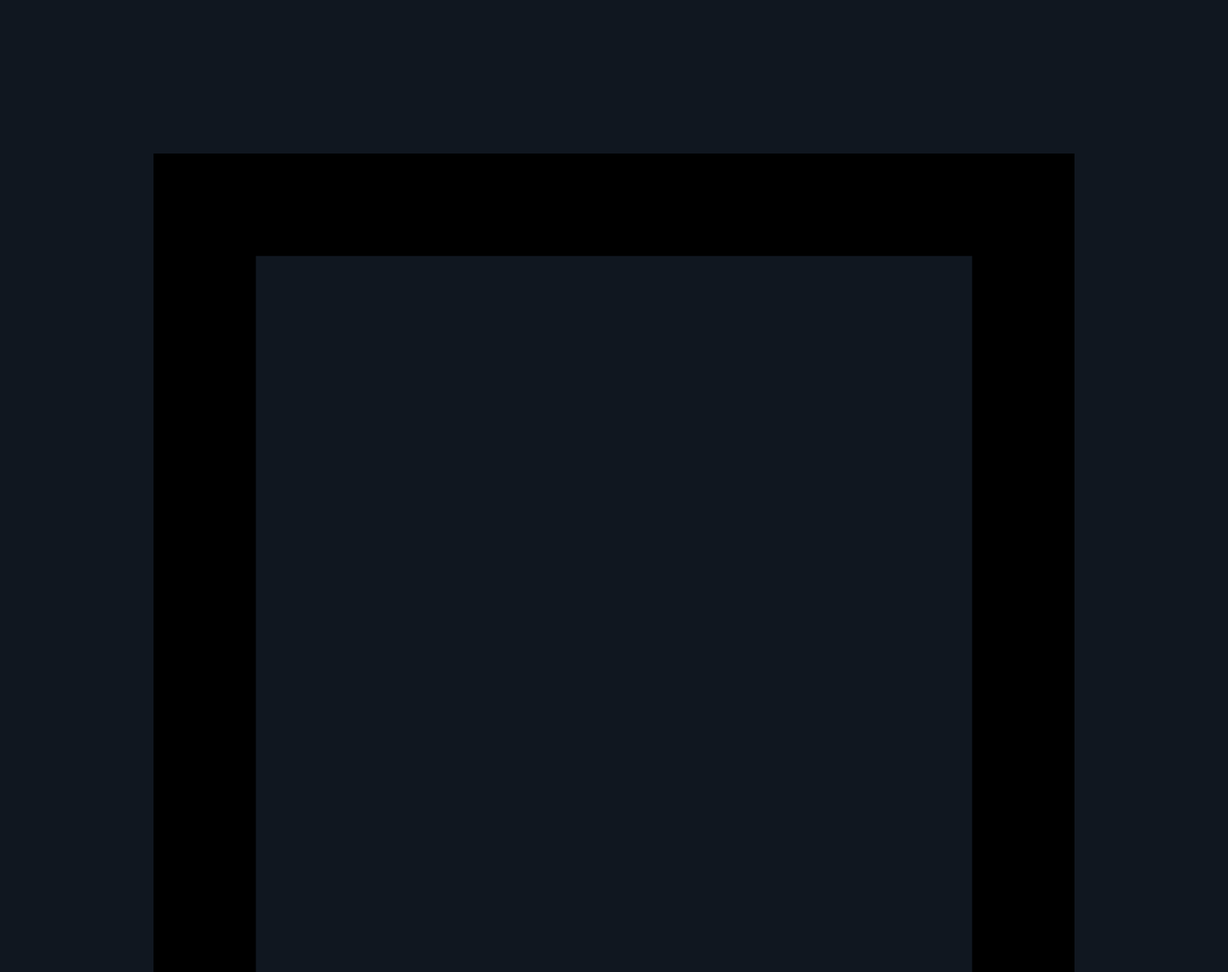
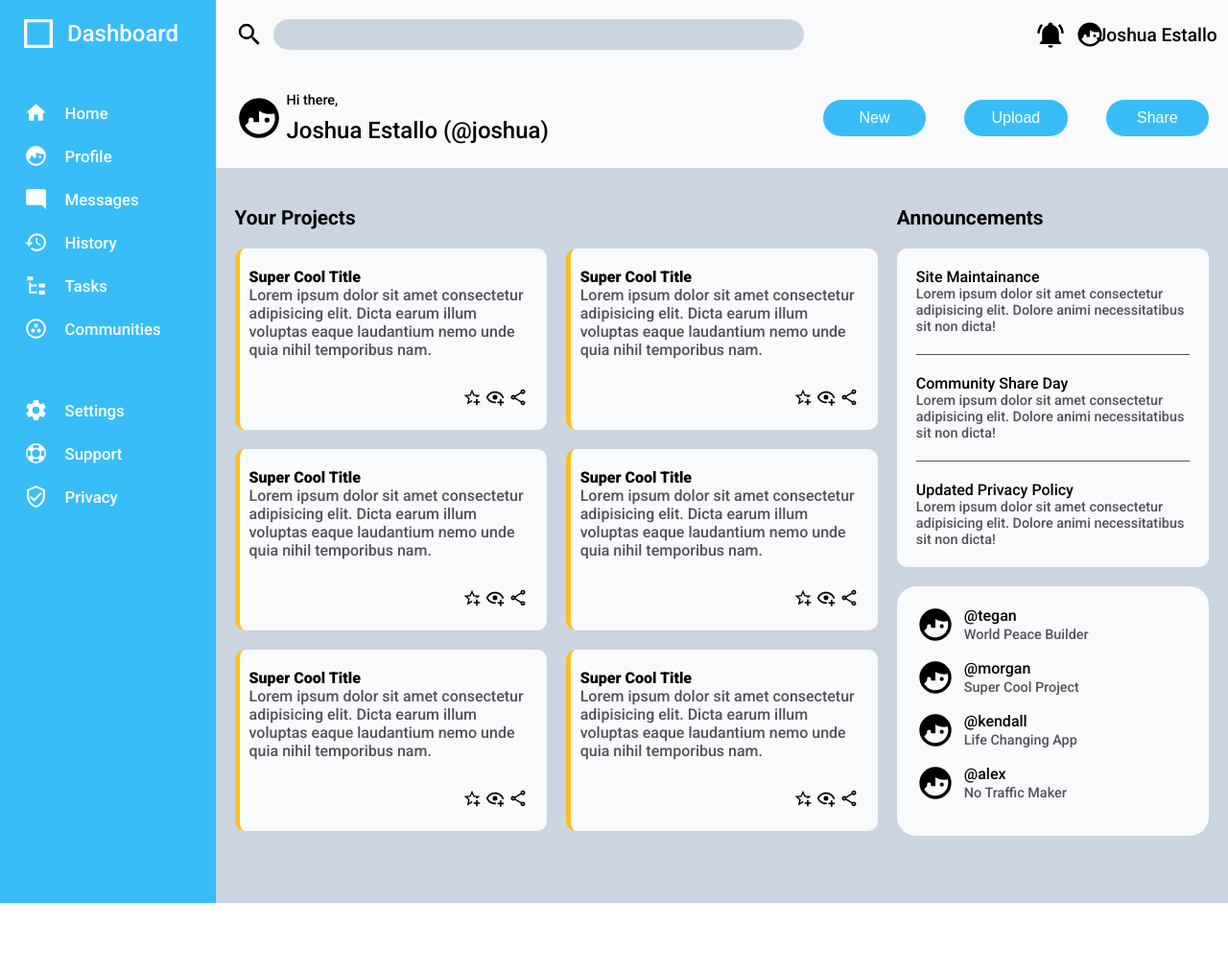
Before and after one commit to joshua-estallo/ODIN---Admin-Dashboard, a plain HTML site: page index.html in a window 1280 px wide. Shown: the top 1013 px of the page at 96% size. After the commit the page ends 941 px from the top, so only its background shows below. Drawn offline with Linux system fonts and the light colour scheme.

Commit message:
finish with the layout using grid and flexbox

```diff
--- a/style.css
+++ b/style.css
@@ -1,6 +1,240 @@
-body {
+@import url('https://fonts.googleapis.com/css2?family=Roboto:ital,wght@0,100;0,300;0,400;0,500;0,700;0,900;1,100;1,300;1,400;1,500;1,700;1,900&display=swap');
+
+* {
   margin: 0;
   padding: 0;
-  background-color: #101720;
-  font-family: 'Franklin Gothic Medium', 'Arial Narrow', Arial, sans-serif;
+  box-sizing: border-box;
 }
+
+body {
+  color: white;
+  background-color: #fff;
+  font-family: 'Roboto', 'Franklin Gothic Medium', 'Arial Narrow', Arial, sans-serif;
+  font-weight: 500;
+}
+
+.container {
+  height: 100vh;
+  padding-bottom: 300px;
+  display: grid;
+  grid-template-columns: 1fr 4.7fr;
+  grid-template-rows: 1fr 3fr;
+}
+
+.sidebar {
+  background-color: #38bdf8;
+  grid-row: span 2;
+  fill: white;
+}
+
+.sidebar .logo {
+  display: flex;
+  align-items: center;
+  justify-content: start;
+  margin: 15px 0 50px 20px;
+}
+
+.logo svg {
+  height: 40px;
+  margin-right: 10px;
+}
+
+.logo p {
+  font-size: 1.5rem;
+}
+
+.sidebar ul:nth-of-type(2) {
+  margin-top: 60px;
+}
+
+.sidebar ul li {
+  display: flex;
+  align-items: center;
+  justify-content: start;
+  gap: 17.6px;
+  margin-left: 25px;
+  margin-bottom: 20px;
+}
+
+.sidebar ul li p {
+  font-size: 1.05rem;
+}
+
+.sidebar ul li svg {
+  width: 25px;
+}
+
+
+.header {
+  background-color: #f8fafc;
+  color: black;
+  display: grid;
+  grid-template-columns: 3fr 2fr;
+  grid-template-rows: 1.4fr 2fr;
+  align-content: center;
+}
+
+.header div:nth-child(1) {
+  display: flex;
+  align-items: center;
+  gap: 10px;
+  padding: 20px;
+}
+
+.header div:nth-child(1) input {
+  background-color: #cbd5e1;
+  border: none;
+  border-radius: 20px;
+  font-size: 1.2rem;
+  flex: 1;
+  padding: 5px;
+  padding-right: 10px;
+}
+
+.header svg {
+  width: 30px;
+}
+.header div:nth-child(2) p {
+  font-size: 1.2rem;
+}
+.header div:nth-child(2) {
+  justify-self: end;
+  width: 50%;
+  display: flex;
+  align-items: center;
+  justify-content: space-evenly;
+}
+.header div:nth-child(2) svg:nth-child(2) {
+  margin-right: -20px;
+}
+.header div:nth-child(3) {
+  margin: 20px;
+  display: grid;
+  grid-template-columns: 1fr 10fr;
+  align-items: center;
+}
+.header div:nth-child(3) p:nth-of-type(1) {
+  font-size: .9rem;
+}
+.header div:nth-child(3) p:nth-of-type(2) {
+  font-size: 1.5rem;
+}
+.header div:nth-child(3) svg:nth-child(1) {
+  width: 50px;
+  grid-row: span 2;
+}
+
+.header div:nth-child(4) {
+  display: grid;
+  align-items: center;
+  gap: 10%;
+  grid-template-columns: repeat(3, 1fr);
+  margin-right: 20px;
+
+}
+
+.header div:nth-child(4) button {
+  background: none;
+  border: none;
+  font-size: 1rem;
+  background-color: #38bdf8;
+  color: white;
+  padding: 10px;
+  border-radius: 30px;
+}
+.main {
+  background-color: #cbd5e1;
+  color: black;
+  padding-top: 40px;
+  padding-left: 20px;
+  display: grid;
+  grid-template-columns: 3fr 1.5fr;
+  padding-bottom: 70px;
+}
+
+.main .project-container svg {
+  width: 20px;
+}
+
+.main .project-container .project {
+  background-color: #f8fafc;
+  border-left: 5px solid #fbbf24;
+  padding: 20px 20px 20px 10px;
+  border-radius: 10px;
+}
+
+.main .project-container .project .buttons {
+  text-align: end;
+}
+.main .project-container .project p:nth-of-type(1) {
+  font-weight: 900;
+}
+.main .project-container .project p:nth-of-type(2) {
+  color: #52525b;
+  margin-bottom: 30px;
+}
+
+.main .project-container {
+  display: grid;
+  grid-template-columns: repeat(2, 1fr);
+  gap: 20px;
+  margin-right: 20px;
+  margin-top: 20px;
+}
+
+.main .announcement-trending-container > div:nth-child(1) {
+  margin: 20px 0px;
+  background-color: #f8fafc;
+  margin-right: 20px;
+  padding: 20px;
+  border-radius: 10px;
+}
+
+.main .announcement-trending-container > div:nth-child(1) div:nth-child(2) {
+  border-bottom: 1px solid #52525b;
+  border-top: 1px solid #52525b;
+  margin: 20px 0px;
+  padding: 20px 0px;
+}
+
+.main .announcement-trending-container > div:nth-child(1) p:nth-of-type(2) {
+  color: #52525b;
+  font-size: .9rem;
+}
+
+.main .announcement-trending-container .trending {
+  background-color: #f8fafc;
+  color: black;
+  border-radius: 20px;
+  margin-right: 20px;
+  padding: 20px 0px;
+
+}
+
+.main .announcement-trending-container .trending > *{
+  display: grid;
+  grid-template-columns: 1fr 7fr;
+  align-items: center;
+  margin-left: 20px;
+  justify-content: center;
+  column-gap: 10px;
+  align-content: center;
+  margin-bottom: 15px;
+}
+
+
+.main .announcement-trending-container .trending svg{
+  grid-row: span 2;
+  width: 40px;
+  justify-self: end;
+}
+
+.main .announcement-trending-container .trending p:nth-of-type(2) {
+  color: #52525b;
+  font-size: .9rem;
+}
+
+.projects > p, .announcements > p {
+  font-weight: 700 ;
+  font-size: 1.3rem;
+}
```
